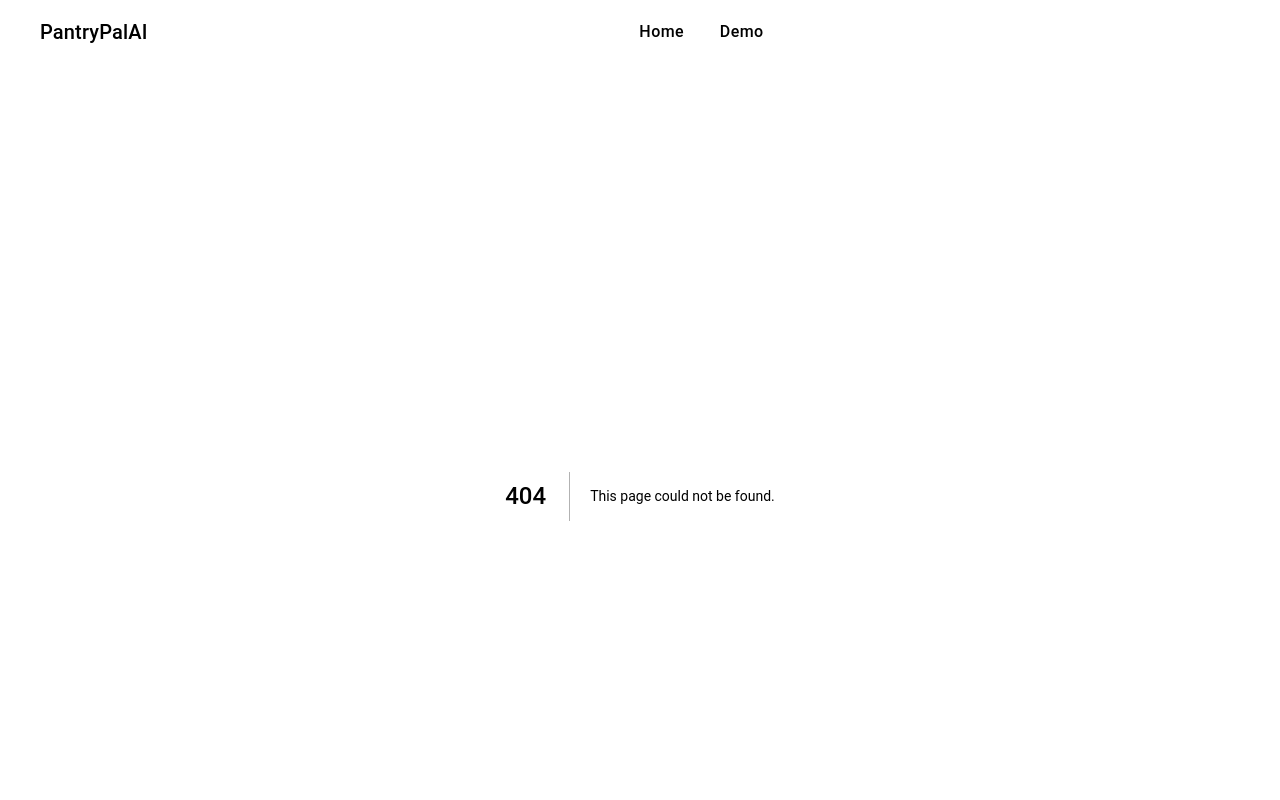
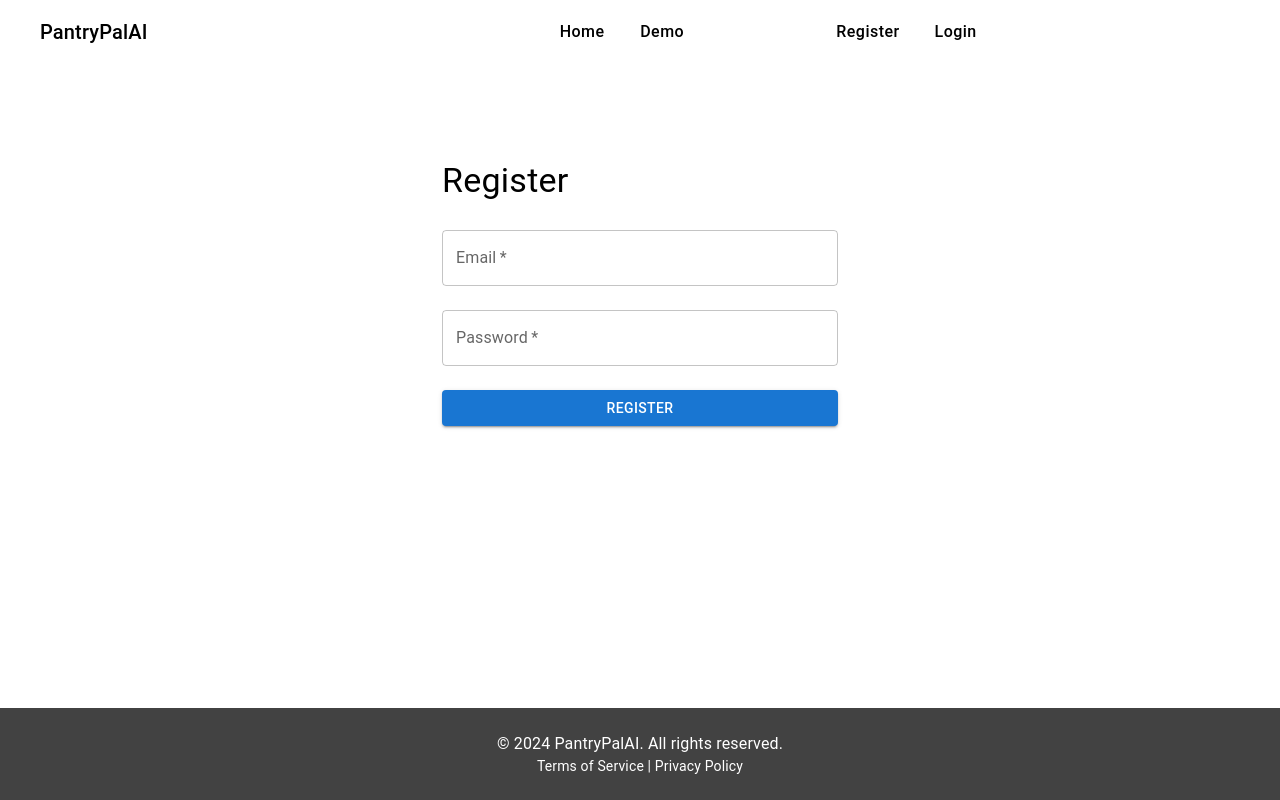
Before and after one commit to boxerarakelyan777/PantryPal, a Next.js app: page /register in a window 1280 px wide. Before the commit this address had no page. Shown: the top 800 px of the page. Built offline with nearby package versions, Linux system fonts and the light colour scheme; no server answers.

Commit message:
user authentication

```diff
--- /dev/null
+++ b/src/app/register/page.tsx
@@ -0,0 +1,10 @@
+// src/app/pantry/page.tsx
+"use client";
+import React from 'react';
+import Register from '../../components/Register';
+
+const Pantry = () => {
+  return <Register />;
+};
+
+export default Register;
--- a/src/components/NavBar.tsx
+++ b/src/components/NavBar.tsx
@@ -1,13 +1,32 @@
 // src/components/Navbar.tsx
 "use client";
 
-import React from 'react';
+import React, { useEffect, useState } from 'react';
 import { AppBar, Toolbar, Typography, Button, Box } from '@mui/material';
 import { useRouter } from 'next/navigation';
+import { auth } from '../firebaseConfig';
+import { signOut, onAuthStateChanged } from 'firebase/auth';
 
 const Navbar: React.FC = () => {
+  const [isAuthenticated, setIsAuthenticated] = useState(false);
   const router = useRouter();
 
+  useEffect(() => {
+    // Listen for authentication state changes
+    const unsubscribe = onAuthStateChanged(auth, (user) => {
+      setIsAuthenticated(!!user);
+    });
+    return unsubscribe; // Cleanup the listener on unmount
+  }, []);
+
+  const handleLogout = async () => {
+    try {
+      await signOut(auth);
+      router.push('/'); // Redirect to landing page after logout
+    } catch (error) {
+      console.error('Error logging out:', error);
+    }
+  };
   return (
     <AppBar position="static" style={{ background: 'transparent', boxShadow: 'none' }}>
       <Toolbar>
@@ -35,6 +54,33 @@ const Navbar: React.FC = () => {
         </Box>
 
 
+        <Box sx={{ display: 'flex', gap: 2 }}>
+          {isAuthenticated ? (
+            <Button
+              sx={{ color: 'black', textTransform: 'none', fontSize: '1rem' }}
+              onClick={handleLogout}
+            >
+              Logout
+            </Button>
+          ) : (
+            <>
+
+              <Button
+            sx={{ color: 'black', textTransform: 'none', fontSize: '1rem' }}
+            onClick={() => router.push('/register')}
+          >
+            Register
+          </Button>
+          <Button
+            sx={{ color: 'black', textTransform: 'none', fontSize: '1rem' }}
+            onClick={() => router.push('/login')}
+          >
+            Login
+          </Button>
+            </>
+          )}
+        </Box>
+
         <Box sx={{ flexGrow: 1 }} /> {/* Spacer for aligning content in the center */}
       </Toolbar>
     </AppBar>
--- /dev/null
+++ b/src/components/Register.tsx
@@ -0,0 +1,75 @@
+// src/components/Register.tsx
+"use client";
+
+import React, { useState } from 'react';
+import { auth, db } from '../firebaseConfig';
+import { createUserWithEmailAndPassword } from 'firebase/auth';
+import { doc, setDoc } from 'firebase/firestore';
+import { useRouter } from 'next/navigation';
+import { Container, TextField, Button, Typography, Box } from '@mui/material';
+
+const Register = () => {
+  const [email, setEmail] = useState('');
+  const [password, setPassword] = useState('');
+  const [error, setError] = useState('');
+  const router = useRouter();
+
+  const handleRegister = async (e: React.FormEvent) => {
+    e.preventDefault();
+    try {
+      const userCredential = await createUserWithEmailAndPassword(auth, email, password);
+      const user = userCredential.user;
+
+      // Store additional user data in Firestore
+      await setDoc(doc(db, "users", user.uid), {
+        email: user.email,
+        created_at: new Date(),
+      });
+
+      router.push('/pantry'); // Redirect to login page after successful registration
+    } catch (error: any) {
+      setError(error.message); // Display specific error message
+      console.error('Error registering:', error);
+    }
+  };
+
+  return (
+    <Container maxWidth="xs">
+      <Box sx={{ mt: 8 }}>
+        <Typography variant="h4" component="h1" gutterBottom>
+          Register
+        </Typography>
+        <form onSubmit={handleRegister}>
+          <TextField
+            label="Email"
+            type="email"
+            fullWidth
+            required
+            margin="normal"
+            value={email}
+            onChange={(e) => setEmail(e.target.value)}
+          />
+          <TextField
+            label="Password"
+            type="password"
+            fullWidth
+            required
+            margin="normal"
+            value={password}
+            onChange={(e) => setPassword(e.target.value)}
+          />
+          {error && (
+            <Typography color="error" variant="body2">
+              {error}
+            </Typography>
+          )}
+          <Button type="submit" variant="contained" color="primary" fullWidth sx={{ mt: 2 }}>
+            Register
+          </Button>
+        </form>
+      </Box>
+    </Container>
+  );
+};
+
+export default Register;
--- a/src/firebaseConfig.ts
+++ b/src/firebaseConfig.ts
@@ -1,7 +1,7 @@
 // src/firebaseConfig.ts
 import { initializeApp } from "firebase/app";
 import { getFirestore } from "firebase/firestore";
-
+import { getAuth } from "firebase/auth";
 
 // Your web app's Firebase configuration
 const firebaseConfig = {
@@ -17,8 +17,8 @@ const firebaseConfig = {
 // Initialize Firebase
 const app = initializeApp(firebaseConfig);
 
-// Initialize Analytics
 
+export const auth = getAuth(app);
 
 // Initialize Firestore
 export const db = getFirestore(app);
```
Also changed, not shown: src/app/login/page.tsx (added, +10 -0 lines), src/components/AddItemForm.tsx (+13 -7 lines), src/components/Login.tsx (added, +66 -0 lines), src/components/PantryList.tsx (+25 -7 lines), src/hooks/userAuth.ts (added, +25 -0 lines), src/components/SendsSignInLink.tsx (added).
